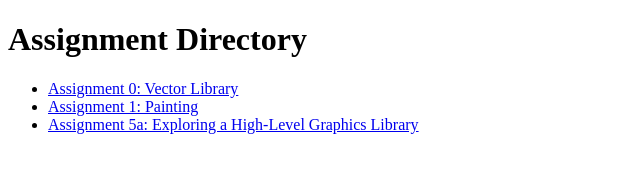
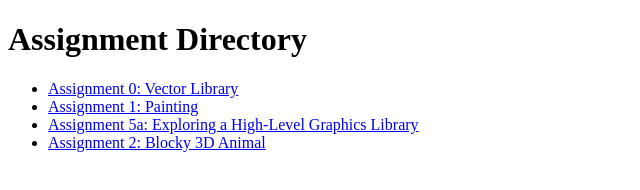
Before and after one commit to wihsong/CSE160, a plain HTML site: page index.html in a window 1280 px wide. Shown: the whole page, without its empty margins (0-640 px from the left). Drawn offline with Linux system fonts and the light colour scheme.

Commit message:
index updated

```diff
--- a/index.html
+++ b/index.html
@@ -11,6 +11,7 @@
         <li><a href="./asg0/asg0.html">Assignment 0: Vector Library</a></li>
         <li><a href="./asg1/src/asg1.html">Assignment 1: Painting</a></li>
         <li><a href="./asg5a/asg5a.html">Assignment 5a: Exploring a High-Level Graphics Library</a></li>
+        <li><a href="./asg2/src/asg2.html">Assignment 2: Blocky 3D Animal</a></li>
     </ul>
 </body>
 </html>
```
